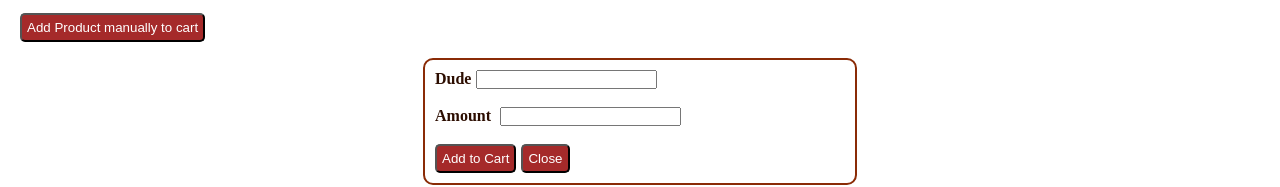
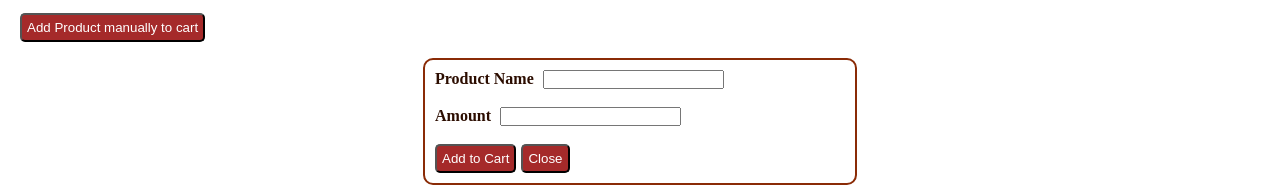
Before and after one commit to elvisonob/Front-End-Shopping-App, a React (Create React App) app: page / in a window 1280 px wide. Both pictures are taken after a click on the button "Add Product manually to cart". Shown: the part 447-634 px from the top of the page. Built offline with nearby package versions, Linux system fonts and the light colour scheme.

Commit message:
Form adjusted

```diff
--- a/src/components/Form.js
+++ b/src/components/Form.js
@@ -32,7 +32,7 @@
     <div className="form">
       <div className="control-group">
         <form>
-          <label htmlFor="name">Dude</label>
+          <label htmlFor="name">Product Name </label>
           <input
             type="text"
             id="name"
```
